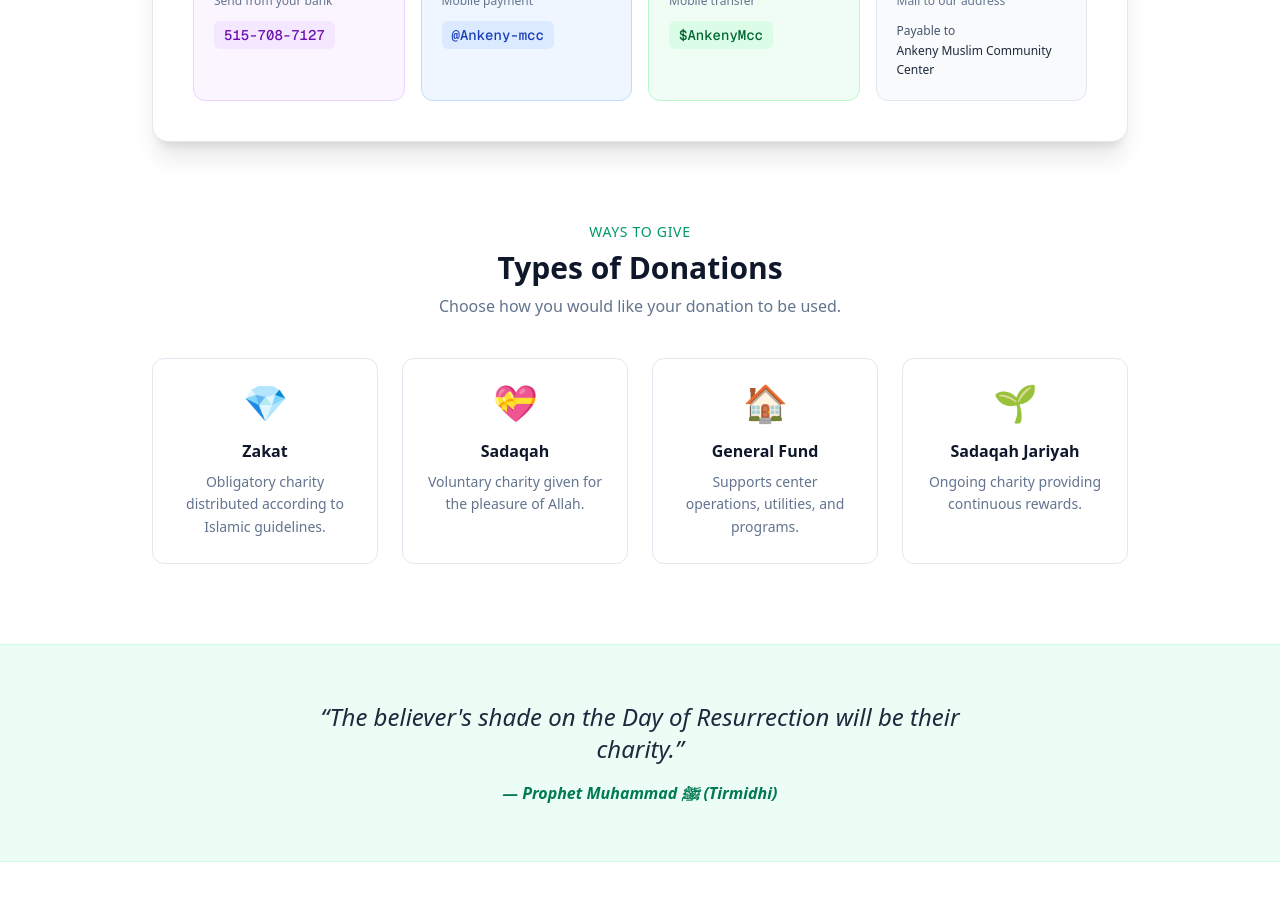
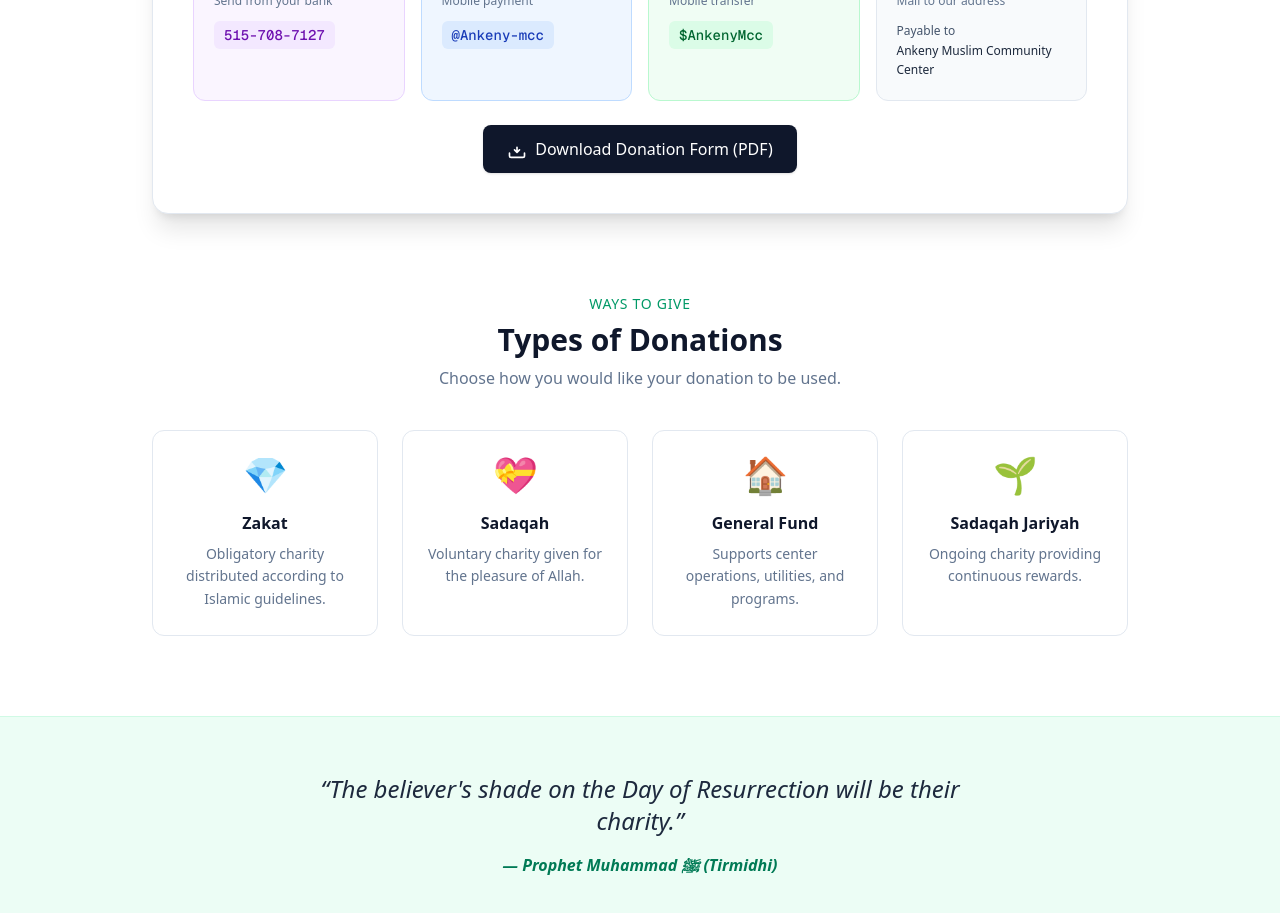
Before and after one commit to Habdeltawab/islamiccentersite, a Next.js app: page /donate in a window 1280 px wide. Shown: the part 960-1873 px from the top of the page. Built offline with nearby package versions, Linux system fonts and the light colour scheme.

Commit message:
Add donation form PDF download button and donation-form.pdf

```diff
--- a/src/app/donate/page.tsx
+++ b/src/app/donate/page.tsx
@@ -249,6 +249,20 @@ export default function DonatePage() {
               </p>
             </div>
           </div>
+
+          {/* Download Donation Form */}
+          <div className="mt-6 text-center">
+            <a
+              href="/donation-form.pdf"
+              download="AMCC-Donation-Form.pdf"
+              className="inline-flex items-center space-x-2 bg-slate-900 text-white px-6 py-3 rounded-lg font-medium hover:bg-slate-800 transition-colors shadow-sm"
+            >
+              <svg className="w-5 h-5" fill="none" viewBox="0 0 24 24" stroke="currentColor">
+                <path strokeLinecap="round" strokeLinejoin="round" strokeWidth={2} d="M12 10v6m0 0l-3-3m3 3l3-3M3 17v3a2 2 0 002 2h14a2 2 0 002-2v-3" />
+              </svg>
+              <span>Download Donation Form (PDF)</span>
+            </a>
+          </div>
         </div>
       </div>
 
```
Also changed, not shown: 1 other file (tests, documents, lock files or other folders).
